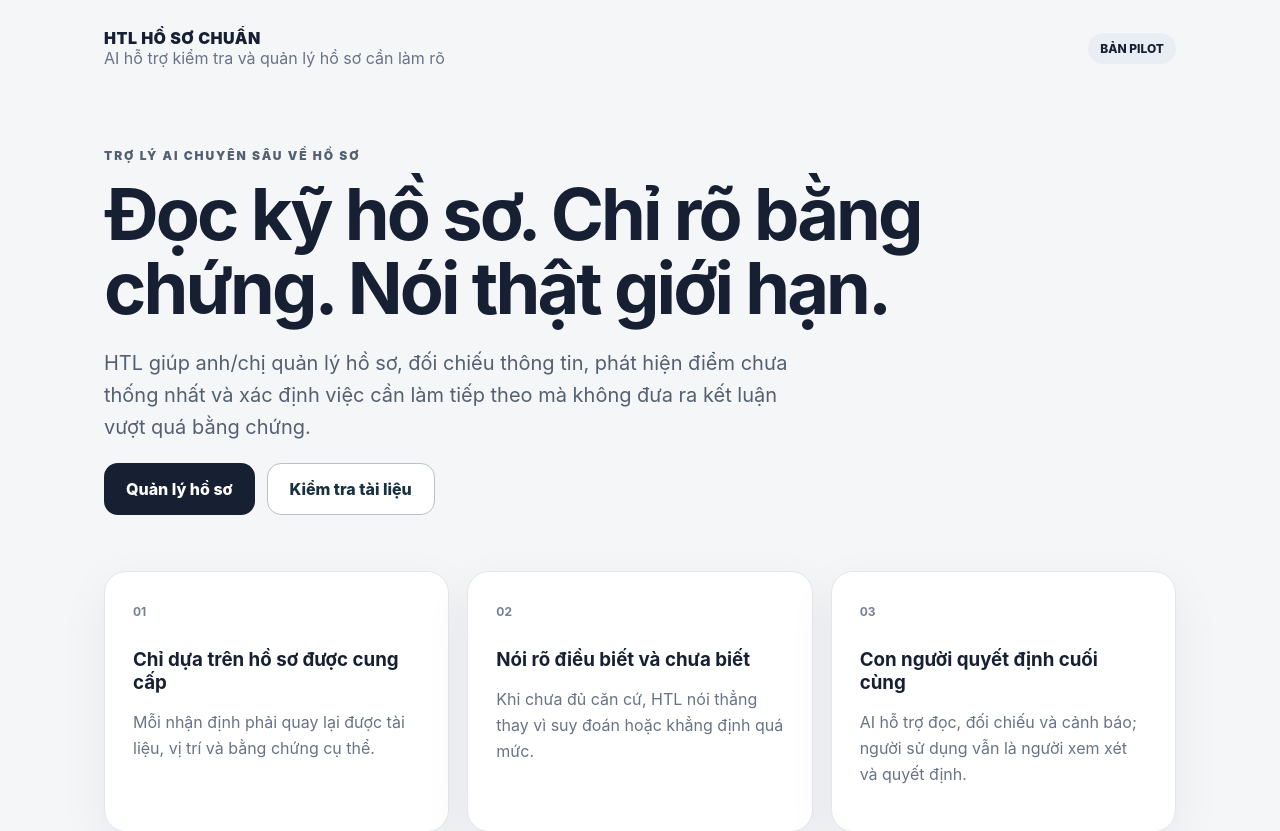
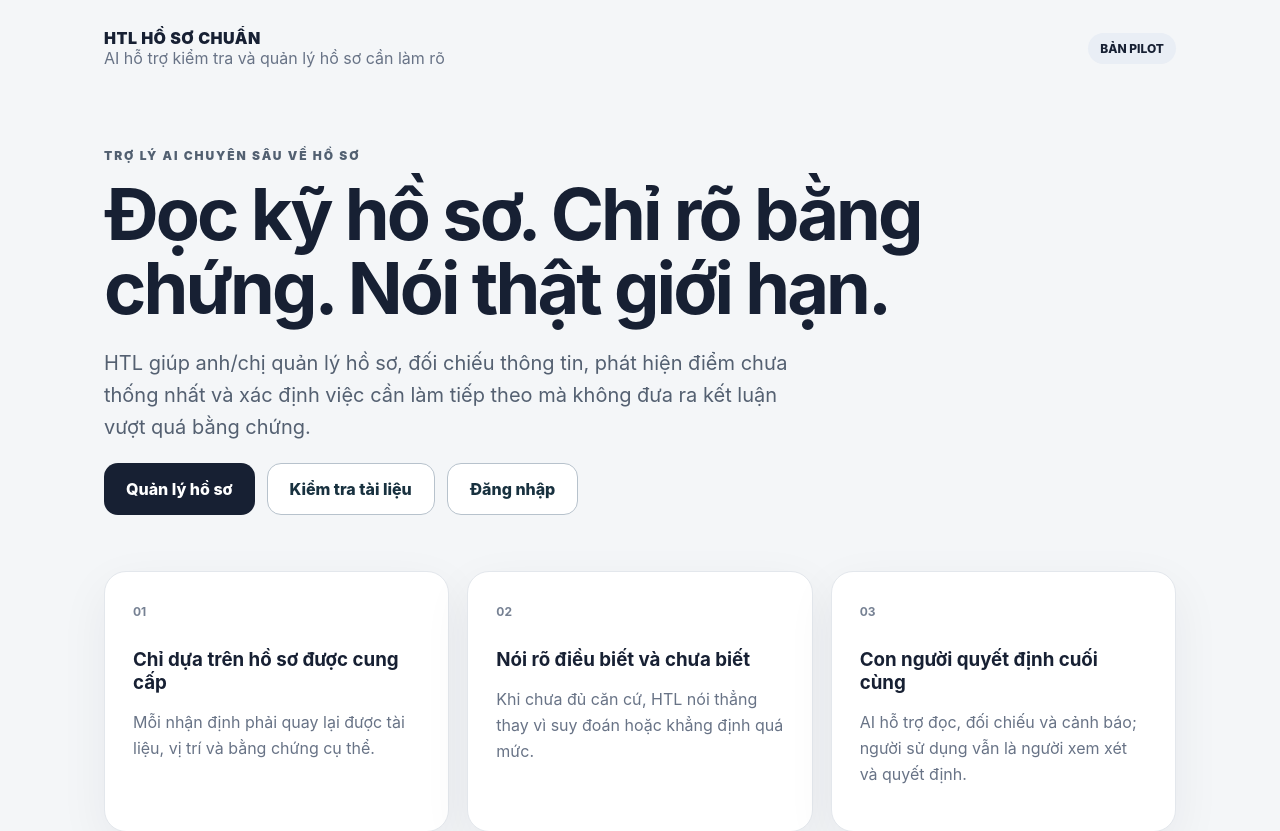
Before and after one commit to tienhqprime-hub/htl-ho-so-chuan, a Next.js app: page / in a window 1280 px wide. Shown: the top 831 px of the page. Built offline with nearby package versions, Linux system fonts and the light colour scheme.

Commit message:
feat(home): add login button to homepage

```diff
--- a/app/page.tsx
+++ b/app/page.tsx
@@ -28,6 +28,7 @@ export default function HomePage() {
         <div className="heroActions">
           <Link className="primary" href="/ho-so">Quản lý hồ sơ</Link>
           <Link className="primary secondary" href="/kiem-tra">Kiểm tra tài liệu</Link>
+          <Link className="primary secondary" href="/dang-nhap">Đăng nhập</Link>
         </div>
       </section>
 
```
